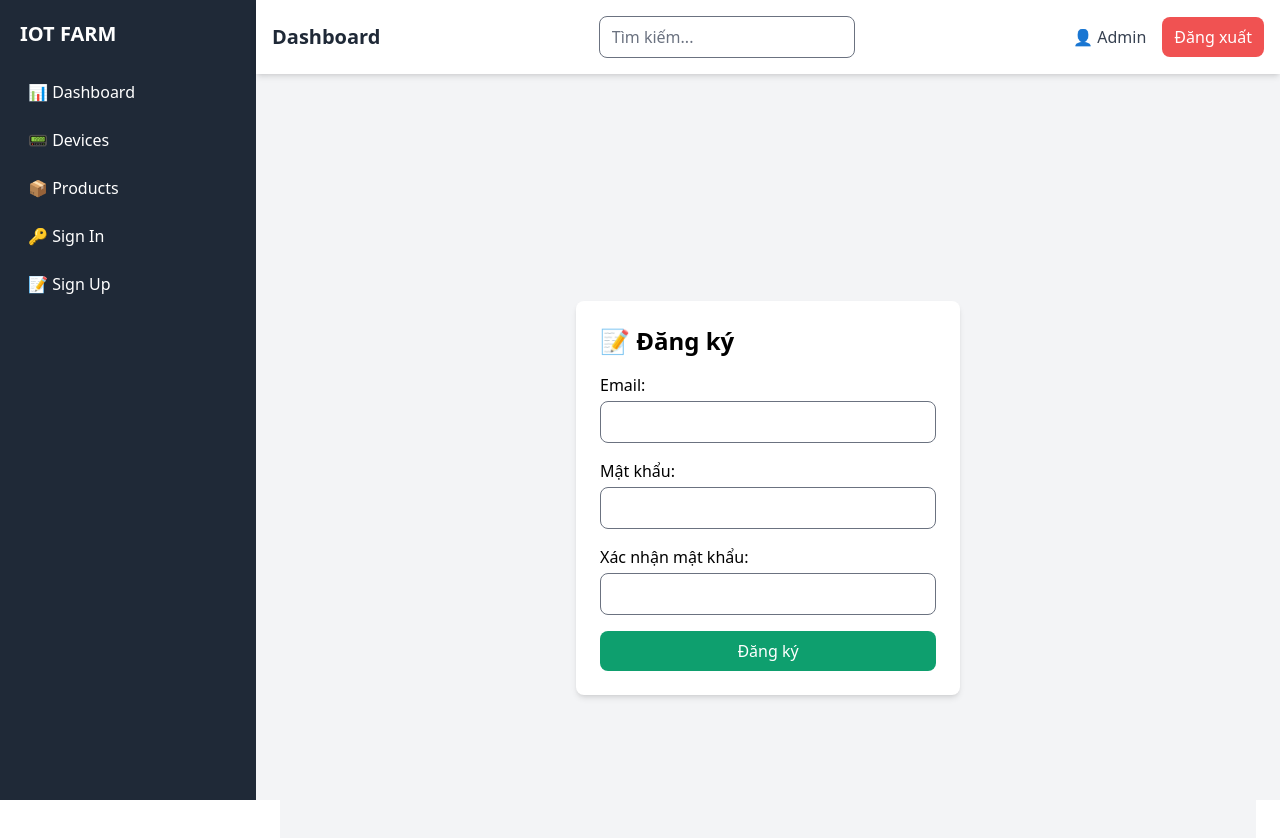
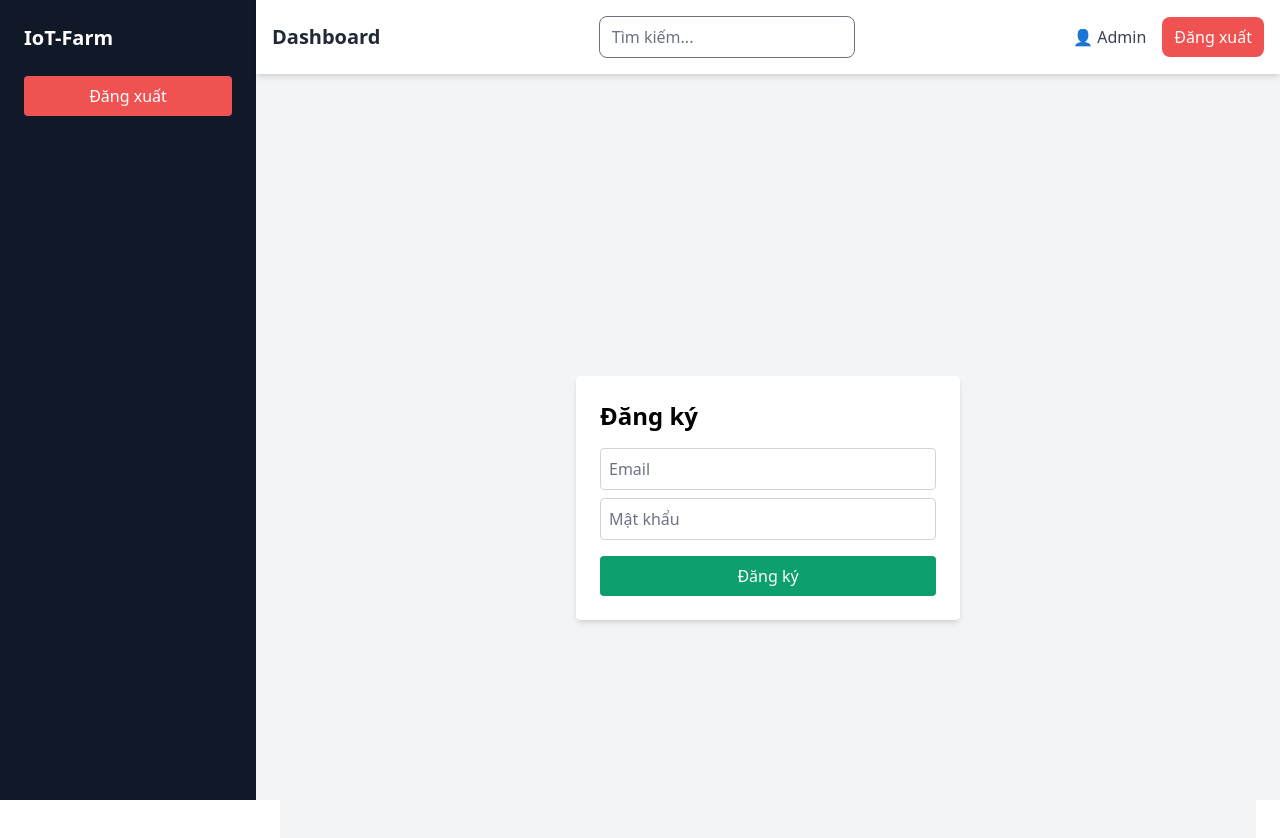
Before and after one commit to Giaohoclaptrinh/IOT-FARM-2nd, a React (Vite) app: page /sign-up in a window 1280 px wide. Shown: the top 838 px of the page. Built offline with nearby package versions, Linux system fonts and the light colour scheme.

Commit message:
Add firebase on code

```diff
--- a/package.json
+++ b/package.json
@@ -15,7 +15,7 @@
     "@mui/icons-material": "^6.4.2",
     "@mui/material": "^6.1.0",
     "apexcharts": "^4.5.0",
-    "firebase": "^11.2.0",
+    "firebase": "^11.4.0",
     "flowbite": "^2.5.2",
     "flowbite-react": "^0.10.2",
     "react": "^18.3.1",
--- a/src/components/ChartSection.jsx
+++ b/src/components/ChartSection.jsx
@@ -1,4 +1,4 @@
-import React from "react";
+//import React from "react";
 import { LineChart, Line, XAxis, YAxis, CartesianGrid, Tooltip, ResponsiveContainer } from "recharts";
 
 const data = [
--- a/src/components/Sidebar.jsx
+++ b/src/components/Sidebar.jsx
@@ -1,39 +1,25 @@
-import React from "react";
-import { Link } from "react-router-dom";
+// import React from "react";
+import { auth } from "../firebase/db.config";
+import { signOut } from "firebase/auth";
+import { useNavigate } from "react-router-dom";
 
 const Sidebar = () => {
+  const navigate = useNavigate();
+
+  const handleLogout = async () => {
+    await signOut(auth);
+    navigate("/sign-in");
+  };
+
   return (
-    <div className="w-64 bg-gray-800 text-white h-screen p-5">
-      <h2 className="text-xl font-bold mb-6">IOT FARM</h2>
-      <nav>
-        <ul>
-          <li className="mb-2">
-            <Link to="/dashboards" className="block p-2 hover:bg-gray-700 rounded">
-              📊 Dashboard
-            </Link>
-          </li>
-          <li className="mb-2">
-            <Link to="/devices" className="block p-2 hover:bg-gray-700 rounded">
-              📟 Devices
-            </Link>
-          </li>
-          <li className="mb-2">
-            <Link to="/products" className="block p-2 hover:bg-gray-700 rounded">
-              📦 Products
-            </Link>
-          </li>
-          <li className="mb-2">
-            <Link to="/sign-in" className="block p-2 hover:bg-gray-700 rounded">
-              🔑 Sign In
-            </Link>
-          </li>
-          <li>
-            <Link to="/sign-up" className="block p-2 hover:bg-gray-700 rounded">
-              📝 Sign Up
-            </Link>
-          </li>
-        </ul>
-      </nav>
+    <div className="w-64 bg-gray-900 text-white h-full p-6">
+      <h1 className="text-xl font-bold mb-6">IoT-Farm</h1>
+      <button
+        onClick={handleLogout}
+        className="w-full bg-red-500 p-2 rounded hover:bg-red-600"
+      >
+        Đăng xuất
+      </button>
     </div>
   );
 };
--- a/src/pages/Dashboard.jsx
+++ b/src/pages/Dashboard.jsx
@@ -1,21 +1,27 @@
-import React from "react";
-import DeviceOverview from "../components/DeviceOverview";
-import SystemStatus from "../components/SystemStatus";
-import ChartSection from "../components/ChartSection";
+import React, { useEffect, useState } from "react";
+import { auth } from "../firebase/db.config";
+import { useNavigate } from "react-router-dom";
 
 const Dashboard = () => {
+  const [user, setUser] = useState(null);
+  const navigate = useNavigate();
+
+  useEffect(() => {
+    // Theo dõi trạng thái đăng nhập
+    const unsubscribe = auth.onAuthStateChanged((currentUser) => {
+      if (!currentUser) {
+        navigate("/sign-in");
+      } else {
+        setUser(currentUser);
+      }
+    });
+    return () => unsubscribe();
+  }, [navigate]);
+
   return (
     <div className="p-6">
-      <h1 className="text-2xl font-bold mb-6">📊 Dashboard</h1>
-
-      {/* Thống kê nhanh */}
-      <DeviceOverview />
-
-      {/* Trạng thái hệ thống */}
-      <SystemStatus />
-
-      {/* Biểu đồ giám sát */}
-      <ChartSection />
+      <h1 className="text-2xl font-bold">Dashboard</h1>
+      {user && <p>Xin chào, {user.email}!</p>}
     </div>
   );
 };
--- a/src/pages/SignIn.jsx
+++ b/src/pages/SignIn.jsx
@@ -1,45 +1,101 @@
+// import React, { useState } from "react";
+// import { useNavigate  } from "react-router-dom";
+
+// const SignIn = () => {
+//   const [email, setEmail] = useState("");
+//   const [password, setPassword] = useState("");
+//   const navigate = useNavigate();
+
+//   const handleSignIn = (e) => {
+//     e.preventDefault();
+//     alert("Đăng nhập thành công!");
+//     navigate("/dashboards"); // Chuyển hướng sau khi đăng nhập
+//   };
+
+//   return (
+//     <div className="flex justify-center items-center h-screen bg-gray-100">
+//       <div className="bg-white shadow-md rounded-lg p-6 w-96">
+//         <h2 className="text-2xl font-bold mb-4">🔑 Đăng nhập</h2>
+//         <form onSubmit={handleSignIn}>
+//           <div className="mb-4">
+//             <label className="block mb-1">Email:</label>
+//             <input
+//               type="email"
+//               className="border rounded-lg p-2 w-full"
+//               value={email}
+//               onChange={(e) => setEmail(e.target.value)}
+//               required
+//             />
+//           </div>
+//           <div className="mb-4">
+//             <label className="block mb-1">Mật khẩu:</label>
+//             <input
+//               type="password"
+//               className="border rounded-lg p-2 w-full"
+//               value={password}
+//               onChange={(e) => setPassword(e.target.value)}
+//               required
+//             />
+//           </div>
+//           <button
+//             type="submit"
+//             className="bg-blue-500 text-white px-4 py-2 rounded-lg w-full hover:bg-blue-600"
+//           >
+//             Đăng nhập
+//           </button>
+//         </form>
+//       </div>
+//     </div>
+//   );
+// };
+
+// export default SignIn;
 import React, { useState } from "react";
-import { useNavigate  } from "react-router-dom";
+import { auth } from "../firebase/db.config"; // Import Firebase Auth
+import { signInWithEmailAndPassword } from "firebase/auth";
+import { useNavigate } from "react-router-dom";
 
 const SignIn = () => {
   const [email, setEmail] = useState("");
   const [password, setPassword] = useState("");
+  const [error, setError] = useState("");
   const navigate = useNavigate();
 
-  const handleSignIn = (e) => {
+  const handleSignIn = async (e) => {
     e.preventDefault();
-    alert("Đăng nhập thành công!");
-    navigate("/dashboards"); // Chuyển hướng sau khi đăng nhập
+    try {
+      await signInWithEmailAndPassword(auth, email, password);
+      navigate("/dashboard"); // Điều hướng sau khi đăng nhập thành công
+    } catch (error) {
+      setError("Sai tài khoản hoặc mật khẩu!");
+    }
   };
 
   return (
-    <div className="flex justify-center items-center h-screen bg-gray-100">
-      <div className="bg-white shadow-md rounded-lg p-6 w-96">
-        <h2 className="text-2xl font-bold mb-4">🔑 Đăng nhập</h2>
+    <div className="flex items-center justify-center min-h-screen bg-gray-100">
+      <div className="bg-white p-6 rounded shadow-md w-96">
+        <h2 className="text-2xl font-bold mb-4">Đăng nhập</h2>
+        {error && <p className="text-red-500">{error}</p>}
         <form onSubmit={handleSignIn}>
-          <div className="mb-4">
-            <label className="block mb-1">Email:</label>
           <input
             type="email"
-              className="border rounded-lg p-2 w-full"
+            placeholder="Email"
+            className="w-full p-2 border border-gray-300 rounded mb-2"
             value={email}
             onChange={(e) => setEmail(e.target.value)}
             required
           />
-          </div>
-          <div className="mb-4">
-            <label className="block mb-1">Mật khẩu:</label>
           <input
             type="password"
-              className="border rounded-lg p-2 w-full"
+            placeholder="Mật khẩu"
+            className="w-full p-2 border border-gray-300 rounded mb-4"
             value={password}
             onChange={(e) => setPassword(e.target.value)}
             required
           />
-          </div>
           <button
             type="submit"
-            className="bg-blue-500 text-white px-4 py-2 rounded-lg w-full hover:bg-blue-600"
+            className="w-full bg-blue-500 text-white p-2 rounded hover:bg-blue-600"
           >
             Đăng nhập
           </button>
--- a/src/pages/SignUp.jsx
+++ b/src/pages/SignUp.jsx
@@ -1,60 +1,116 @@
+// import React, { useState } from "react";
+// import { useNavigate } from "react-router-dom";
+
+// const SignUp = () => {
+//   const [email, setEmail] = useState("");
+//   const [password, setPassword] = useState("");
+//   const [confirmPassword, setConfirmPassword] = useState("");
+//   const navigate = useNavigate();
+
+//   const handleSignUp = (e) => {
+//     e.preventDefault();
+//     if (password !== confirmPassword) {
+//       alert("Mật khẩu không khớp!");
+//       return;
+//     }
+//     alert("Đăng ký thành công!");
+//     navigate("/sign-in"); // Chuyển hướng đến trang đăng nhập
+//   };
+
+//   return (
+//     <div className="flex justify-center items-center h-screen bg-gray-100">
+//       <div className="bg-white shadow-md rounded-lg p-6 w-96">
+//         <h2 className="text-2xl font-bold mb-4">📝 Đăng ký</h2>
+//         <form onSubmit={handleSignUp}>
+//           <div className="mb-4">
+//             <label className="block mb-1">Email:</label>
+//             <input
+//               type="email"
+//               className="border rounded-lg p-2 w-full"
+//               value={email}
+//               onChange={(e) => setEmail(e.target.value)}
+//               required
+//             />
+//           </div>
+//           <div className="mb-4">
+//             <label className="block mb-1">Mật khẩu:</label>
+//             <input
+//               type="password"
+//               className="border rounded-lg p-2 w-full"
+//               value={password}
+//               onChange={(e) => setPassword(e.target.value)}
+//               required
+//             />
+//           </div>
+//           <div className="mb-4">
+//             <label className="block mb-1">Xác nhận mật khẩu:</label>
+//             <input
+//               type="password"
+//               className="border rounded-lg p-2 w-full"
+//               value={confirmPassword}
+//               onChange={(e) => setConfirmPassword(e.target.value)}
+//               required
+//             />
+//           </div>
+//           <button
+//             type="submit"
+//             className="bg-green-500 text-white px-4 py-2 rounded-lg w-full hover:bg-green-600"
+//           >
+//             Đăng ký
+//           </button>
+//         </form>
+//       </div>
+//     </div>
+//   );
+// };
+
+// export default SignUp;
 import React, { useState } from "react";
+import { auth } from "../firebase/db.config";
+import { createUserWithEmailAndPassword } from "firebase/auth";
 import { useNavigate } from "react-router-dom";
 
 const SignUp = () => {
   const [email, setEmail] = useState("");
   const [password, setPassword] = useState("");
-  const [confirmPassword, setConfirmPassword] = useState("");
+  const [error, setError] = useState("");
   const navigate = useNavigate();
 
-  const handleSignUp = (e) => {
+  const handleSignUp = async (e) => {
     e.preventDefault();
-    if (password !== confirmPassword) {
-      alert("Mật khẩu không khớp!");
-      return;
+    try {
+      await createUserWithEmailAndPassword(auth, email, password);
+      navigate("/dashboard");
+    } catch (error) {
+      setError("Đăng ký thất bại!");
     }
-    alert("Đăng ký thành công!");
-    navigate("/sign-in"); // Chuyển hướng đến trang đăng nhập
   };
 
   return (
-    <div className="flex justify-center items-center h-screen bg-gray-100">
-      <div className="bg-white shadow-md rounded-lg p-6 w-96">
-        <h2 className="text-2xl font-bold mb-4">📝 Đăng ký</h2>
+    <div className="flex items-center justify-center min-h-screen bg-gray-100">
+      <div className="bg-white p-6 rounded shadow-md w-96">
+        <h2 className="text-2xl font-bold mb-4">Đăng ký</h2>
+        {error && <p className="text-red-500">{error}</p>}
         <form onSubmit={handleSignUp}>
-          <div className="mb-4">
-            <label className="block mb-1">Email:</label>
           <input
             type="email"
-              className="border rounded-lg p-2 w-full"
+            placeholder="Email"
+            className="w-full p-2 border border-gray-300 rounded mb-2"
             value={email}
             onChange={(e) => setEmail(e.target.value)}
             required
           />
-          </div>
-          <div className="mb-4">
-            <label className="block mb-1">Mật khẩu:</label>
           <input
             type="password"
-              className="border rounded-lg p-2 w-full"
+            placeholder="Mật khẩu"
+            className="w-full p-2 border border-gray-300 rounded mb-4"
             value={password}
             onChange={(e) => setPassword(e.target.value)}
             required
           />
-          </div>
-          <div className="mb-4">
-            <label className="block mb-1">Xác nhận mật khẩu:</label>
-            <input
-              type="password"
-              className="border rounded-lg p-2 w-full"
-              value={confirmPassword}
-              onChange={(e) => setConfirmPassword(e.target.value)}
-              required
-            />
-          </div>
           <button
             type="submit"
-            className="bg-green-500 text-white px-4 py-2 rounded-lg w-full hover:bg-green-600"
+            className="w-full bg-green-500 text-white p-2 rounded hover:bg-green-600"
           >
             Đăng ký
           </button>
```
Also changed, not shown: src/firebase/db.config.js (added, +28 -0 lines), 1 other file (tests, documents, lock files or other folders). Lines whose indentation alone changed are shown as unchanged.
